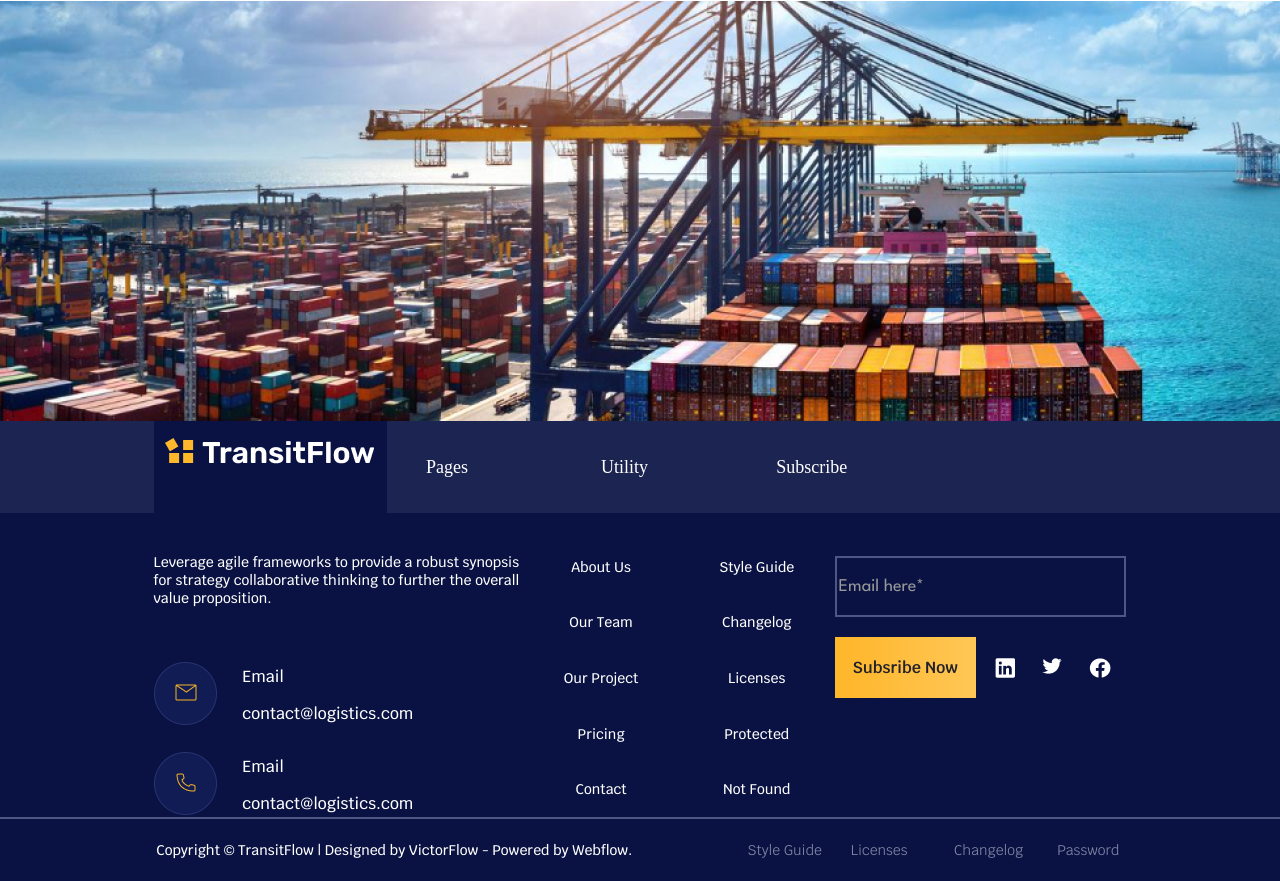
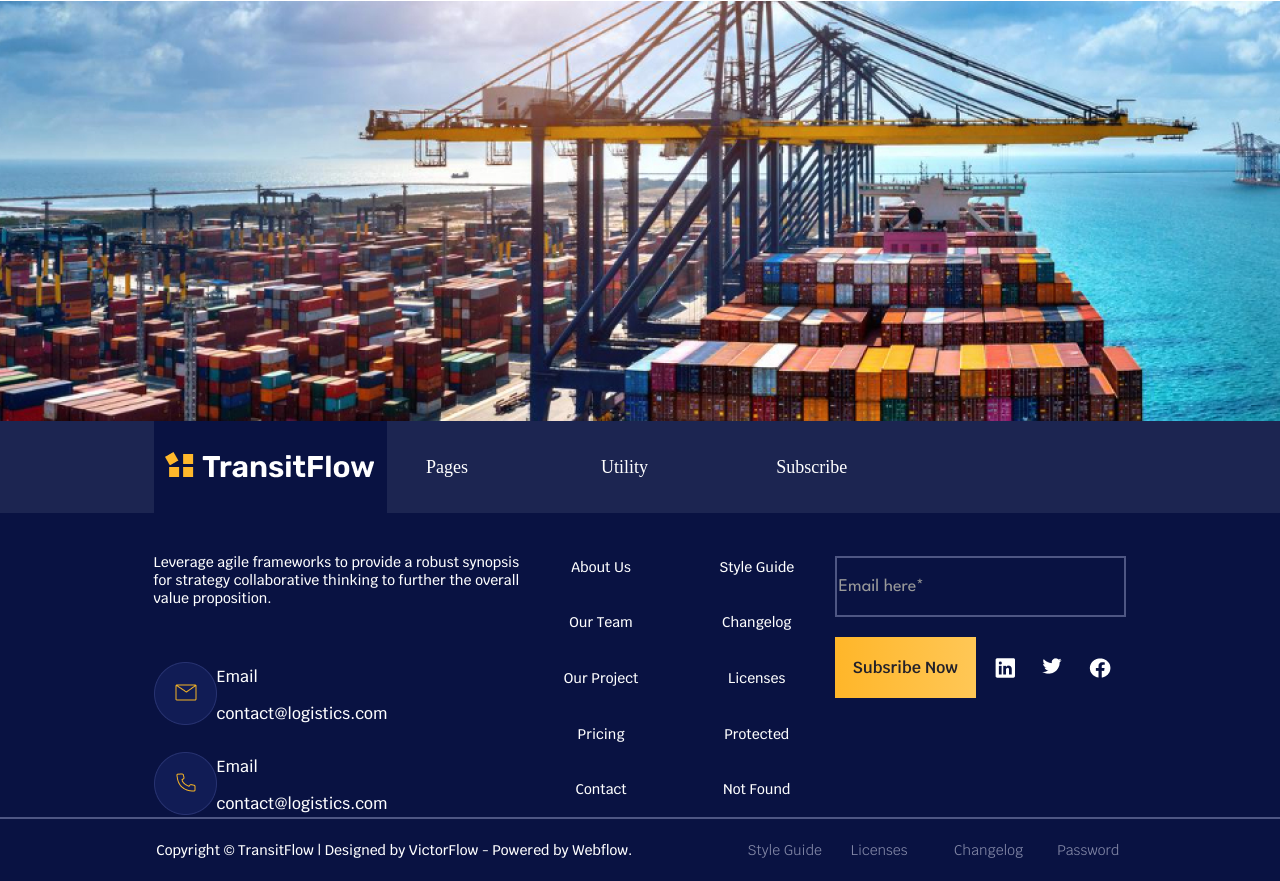
Before and after one commit to sajidMunir04/Transport-Company, a plain HTML site: page index.html in a window 1280 px wide. Shown: the part 6681-7562 px from the top of the page. Drawn offline with Linux system fonts and the light colour scheme; a web font is replaced by a local one.

Commit message:
design fixes

```diff
--- a/index.html
+++ b/index.html
@@ -626,7 +626,7 @@
     <footer>
         <div class="footer-social-info-section">
             <div class="footer-social-info-company-info">
-                <img src="./images/Logo(1).png"/>
+                <img class="footer-social-info-company-info-image" src="./images/Logo(1).png"/>
             </div>
             <div class="footer-social-info-social-links">
                 <a href="#">Pages</a>
--- a/styles.css
+++ b/styles.css
@@ -873,12 +873,12 @@ nav > a{
 }
 
 .contact-us-section-contact-detail-image{
-    width: 16%;
+    width: 20%;
     margin: auto;
 }
 
 .contact-us-section-contact-detail-text{
-    width: 80%;
+    width: 76%;
     height: 40%;
     margin: auto;
 }
@@ -1116,12 +1116,15 @@ footer{
     width: 24%;
     height: 100%;
     background-color: #091242;
+    display: flex;
+}
+
+.footer-social-info-company-info-image{
+    margin: auto;
 }
 
 .footer-social-info-company-info > img{
-    display: block;
-    margin: auto;
-    padding-top: 6%;
+
 }
 
 .footer-social-info-social-links{
@@ -1196,10 +1199,11 @@ footer{
 .footer-company-contact-info{
     display: flex;
     align-items: center;
+    justify-content: flex-start;
 }
 
 .footer-company-contact-info-image{
-    width: 24%;
+    width: 17%;
 }
 
 .footer-company-contact-info-text > p{
```
